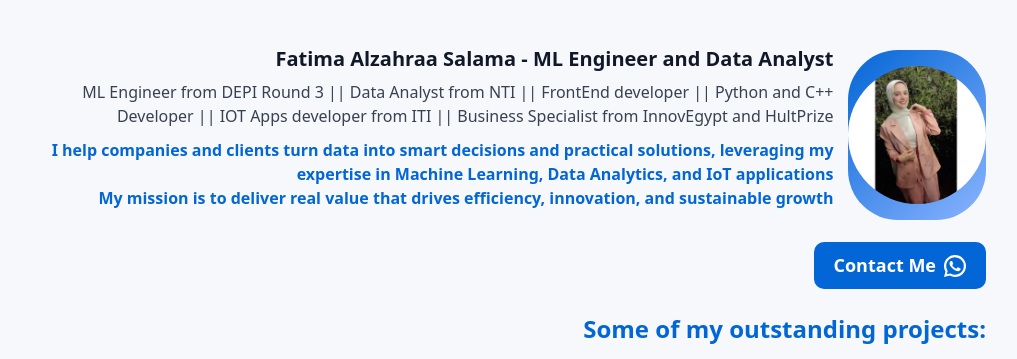
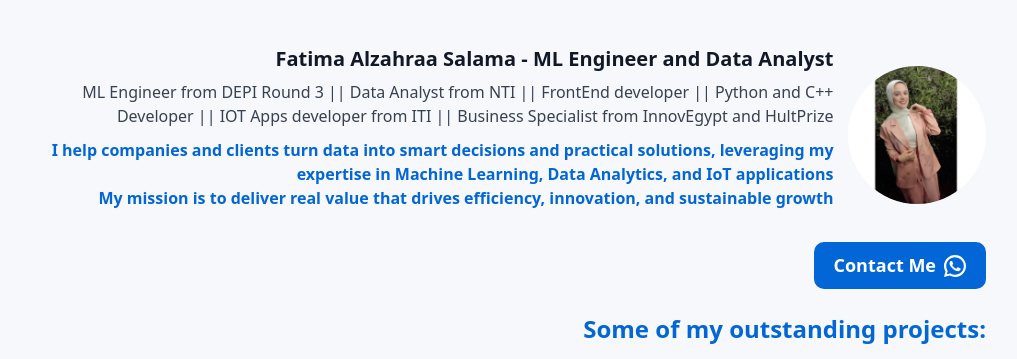
Before and after one commit to FatmaElZahraa692/my_portfolio, a plain HTML site: page index.html in a window 1280 px wide. Shown: the top 359 px of the page, without its empty margins (138-1155 px from the left). Drawn offline with Linux system fonts and the light colour scheme.

Commit message:
Update index.html

```diff
--- a/index.html
+++ b/index.html
@@ -10,7 +10,7 @@
     .container{max-width:1000px;margin:28px auto;padding:16px}
     header{display:flex;gap:16px;align-items:center;justify-content:space-between;flex-wrap:wrap}
     .me{display:flex;gap:14px;align-items:center}
-    .avatar{width:250px;height:170px;border-radius:50px;background:linear-gradient(135deg,var(--accent),#8ab4ff);display:flex;align-items:center;justify-content:center;color:#fff;font-weight:700;overflow: hidden;}
+    .avatar{width:250px;height:170px;border-radius:50px;background:none;display:flex;align-items:center;justify-content:center;color:#fff;font-weight:700;overflow: hidden;}
     h1{margin:0;font-size:20px}
     p.lead{margin:6px 0 0;color:#374151}
     .cta a{background:var(--accent);color:#fff;padding:10px 14px;border-radius:10px;text-decoration:none}
```
